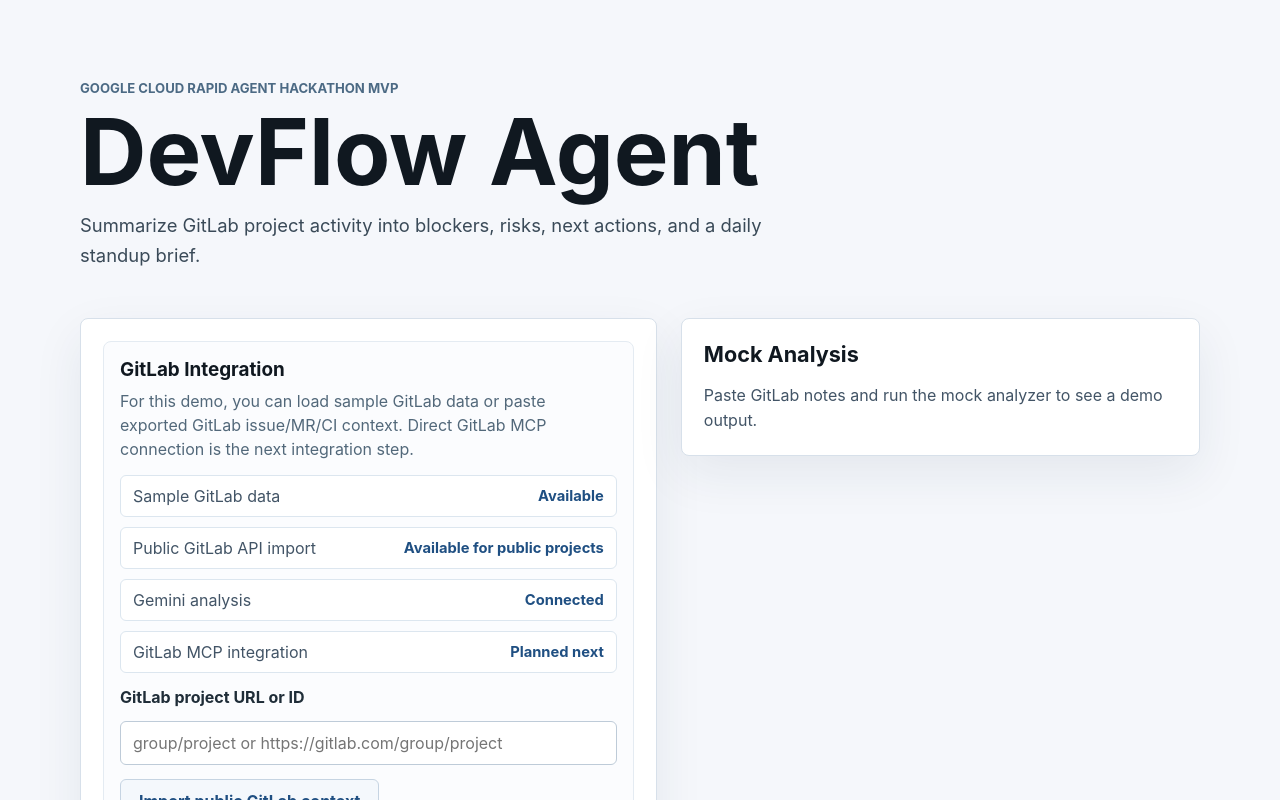
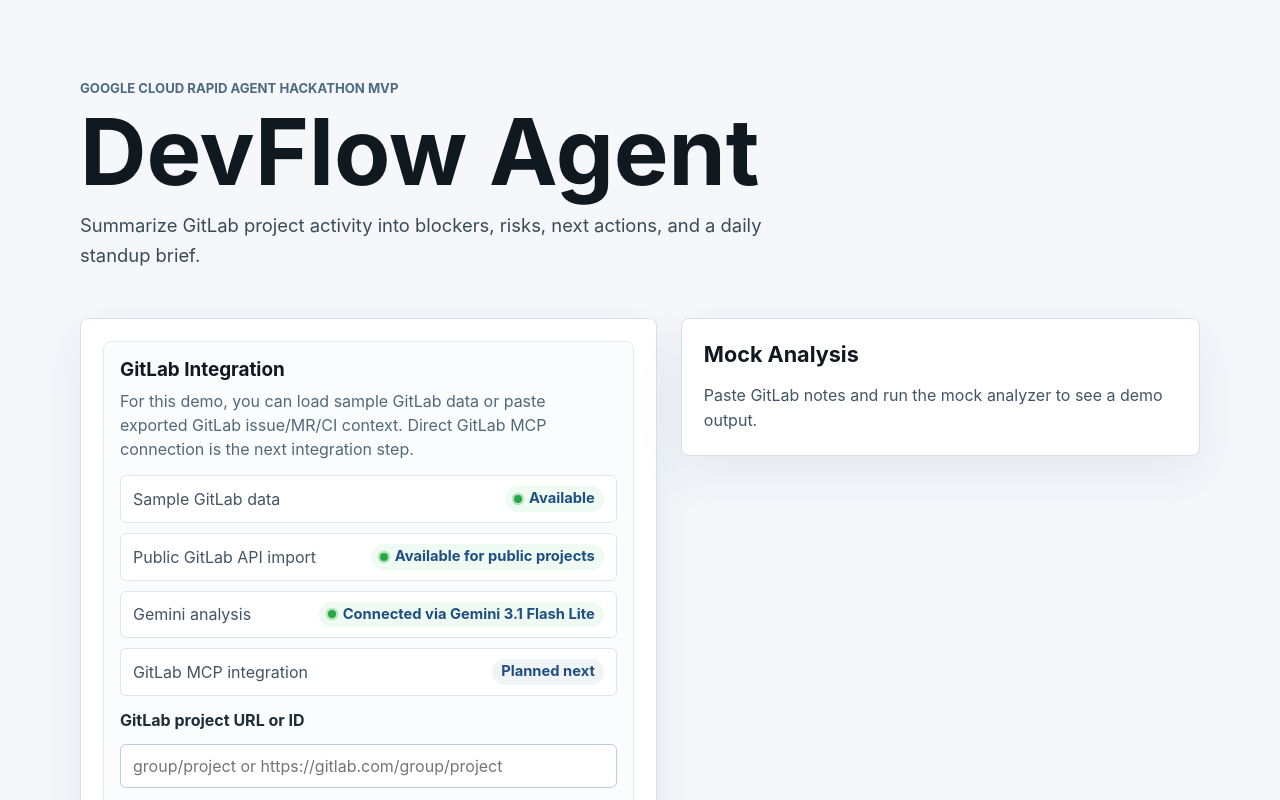
Before and after one commit to AbaSheger/devflow-agent, a React (Vite) app: page / in a window 1280 px wide. Shown: the top 800 px of the page. Built offline with nearby package versions, Linux system fonts and the light colour scheme.

Commit message:
Polish integration status badges

```diff
--- a/src/App.tsx
+++ b/src/App.tsx
@@ -161,19 +161,19 @@
             <div className="integration-card" aria-label="Integration status">
               <div>
                 <span>Sample GitLab data</span>
-                <strong>Available</strong>
+                <strong className="status-badge status-ready">Available</strong>
               </div>
               <div>
                 <span>Public GitLab API import</span>
-                <strong>Available for public projects</strong>
+                <strong className="status-badge status-ready">Available for public projects</strong>
               </div>
               <div>
                 <span>Gemini analysis</span>
-                <strong>Connected</strong>
+                <strong className="status-badge status-ready">Connected via Gemini 3.1 Flash Lite</strong>
               </div>
               <div>
                 <span>GitLab MCP integration</span>
-                <strong>Planned next</strong>
+                <strong className="status-badge status-planned">Planned next</strong>
               </div>
             </div>
             <label htmlFor="gitlab-project">GitLab project URL or ID</label>
--- a/src/styles.css
+++ b/src/styles.css
@@ -142,6 +142,50 @@
 .integration-card strong {
   color: #1f4f82;
   font-size: 0.92rem;
+}
+
+.status-badge {
+  display: inline-flex;
+  gap: 7px;
+  align-items: center;
+  border-radius: 999px;
+  padding: 4px 9px;
+  line-height: 1.2;
+  white-space: nowrap;
+}
+
+.status-ready {
+  color: #1d6b34;
+  background: #effaf2;
+}
+
+.status-ready::before {
+  width: 8px;
+  height: 8px;
+  border-radius: 50%;
+  background: #27a844;
+  box-shadow: 0 0 0 0 rgba(39, 168, 68, 0.45);
+  content: "";
+  animation: status-pulse 1.8s ease-out infinite;
+}
+
+.status-planned {
+  color: #53616f;
+  background: #f1f4f7;
+}
+
+@keyframes status-pulse {
+  0% {
+    box-shadow: 0 0 0 0 rgba(39, 168, 68, 0.45);
+  }
+
+  70% {
+    box-shadow: 0 0 0 6px rgba(39, 168, 68, 0);
+  }
+
+  100% {
+    box-shadow: 0 0 0 0 rgba(39, 168, 68, 0);
+  }
 }
 
 .input-helper {
```
Also changed, not shown: screenshots/03-analysis-result.png.
